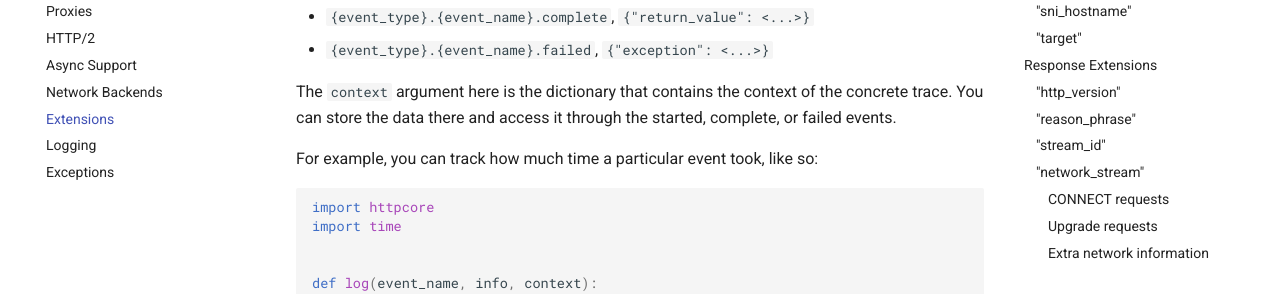
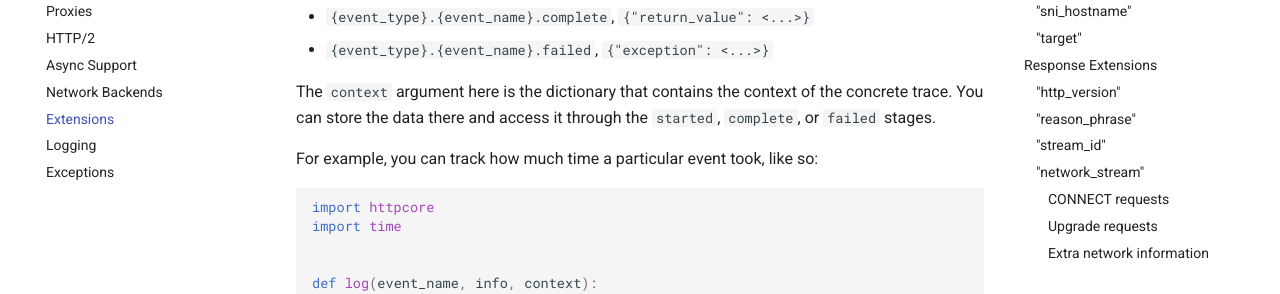
Before and after one commit to encode/httpcore, an MkDocs documentation site: the page built from docs/extensions.md, in a window 1280 px wide and 900 px high, scrolled down 2320 px. Shown: the part 178-472 px from the top of the window. Built offline with MkDocs 1.6.1 and Material for MkDocs 9.7.7, drawn with Linux system fonts in a browser that asks for light colours; comment, search, counter and statistics services are not loaded.

```diff
--- a/docs/extensions.md
+++ b/docs/extensions.md
@@ -120,7 +120,7 @@ The `event_name` and `info` arguments here will be one of the following:
 * `{event_type}.{event_name}.complete`, `{"return_value": <...>}`
 * `{event_type}.{event_name}.failed`, `{"exception": <...>}`
 
-The `context` argument here is the dictionary that contains the context of the concrete trace. You can store the data there and access it through the started, complete, or failed events.
+The `context` argument here is the dictionary that contains the context of the concrete trace. You can store the data there and access it through the `started`, `complete`, or `failed` stages.
 
 For example, you can track how much time a particular event took, like so:
 
```
Also changed, not shown: CHANGELOG.md (+1 -0 lines).
